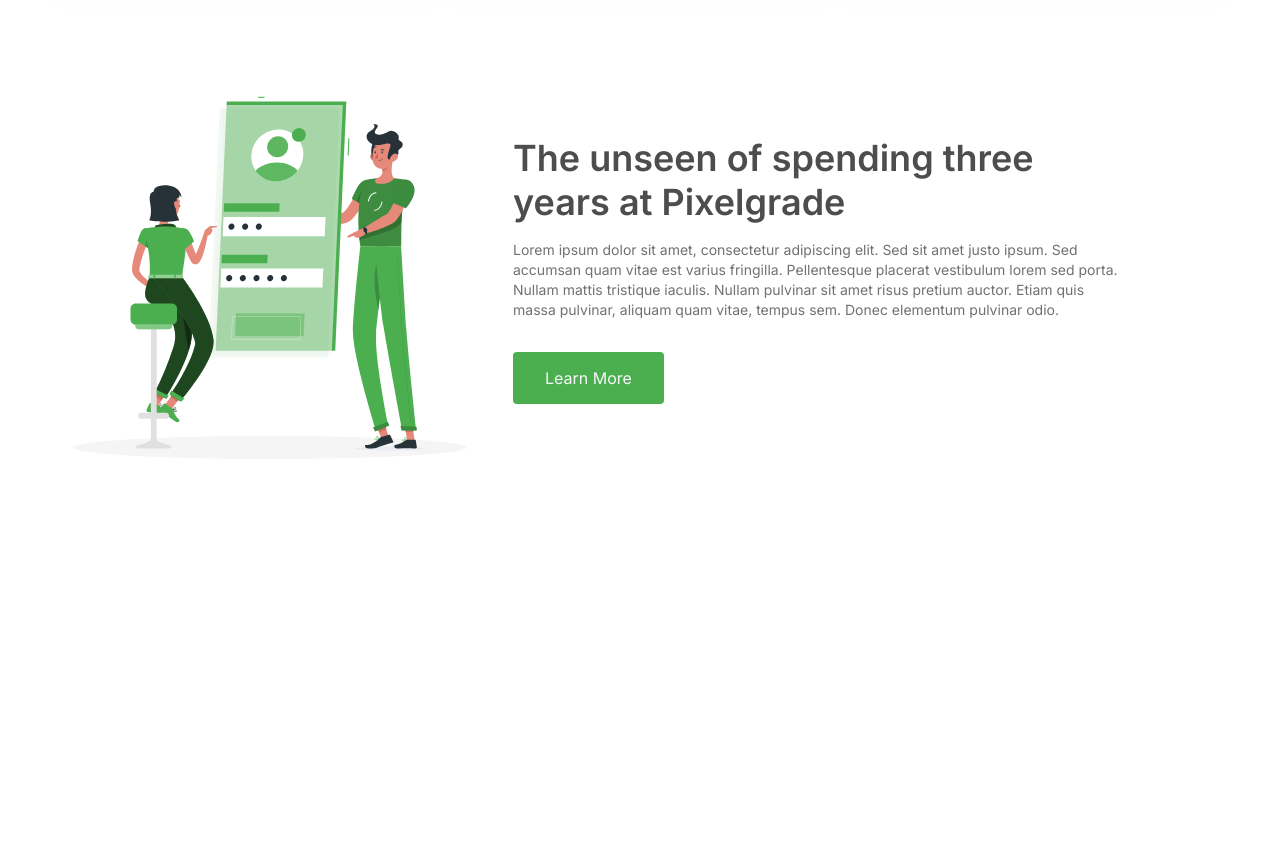
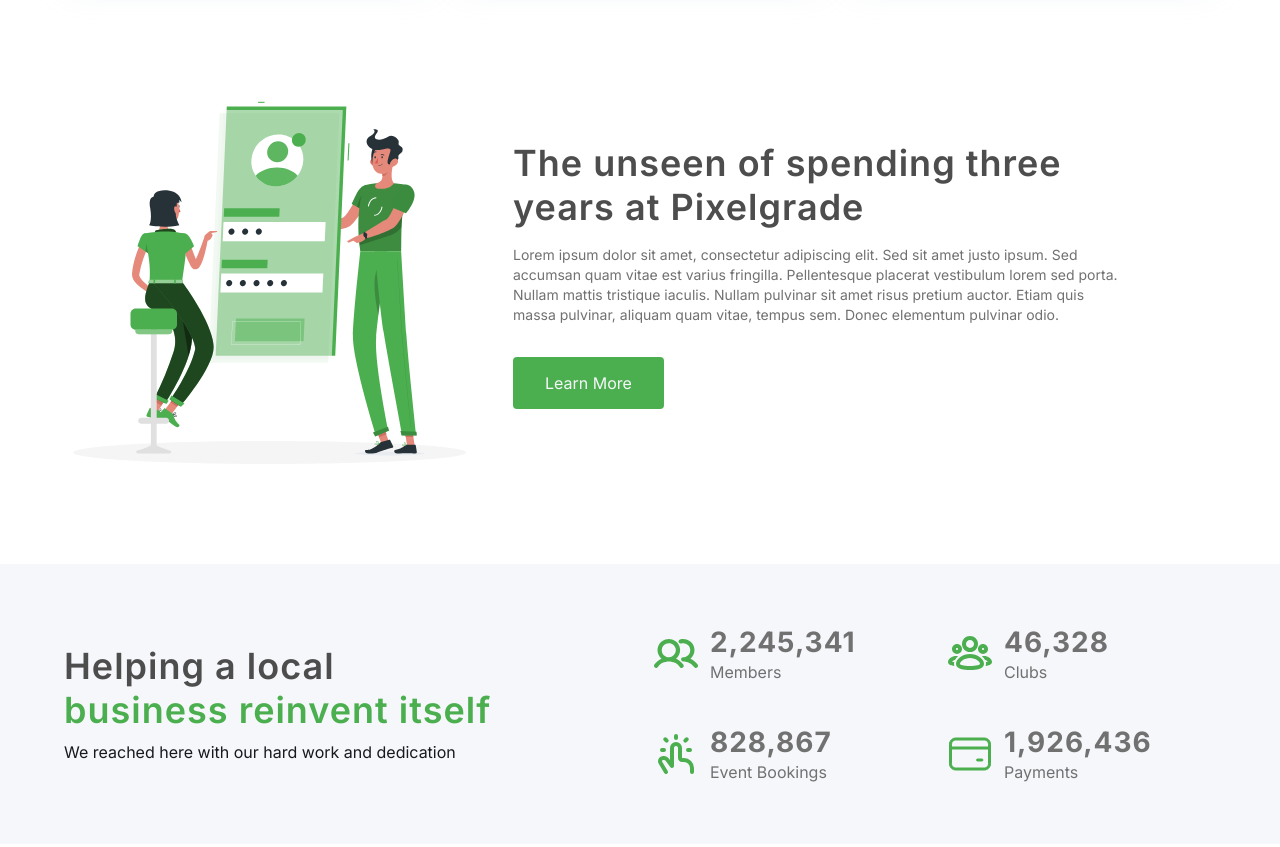
Before and after one commit to quthal/nexcent_609-52_MMV, a plain HTML site: page index.html in a window 1280 px wide. Shown: the part 1440-2287 px from the top of the page. Before the commit the page ends 1949 px from the top, so only its background shows below. Drawn offline with Linux system fonts and the light colour scheme.

Commit message:
Add files via upload

```diff
--- a/index.html
+++ b/index.html
@@ -134,6 +134,47 @@
                 </div>
             </div>
         </section>
+        <section class="achivments">
+            <div class="container">
+                <div class="achivments__content">
+                    <div class="achivments__content-header">
+                        <h2>Helping a local <br><span>business reinvent itself</span></h2>
+                        <p>We reached here with our hard work and dedication</p>
+                    </div>
+                    <div class="achivments__content-group">
+                        <div class="achivments__item">
+                            <img src="img\members.svg" alt="">
+                            <div class="achivments__item-text">
+                                <h3>2,245,341</h3>
+                                <p>Members</p>
+                            </div>
+                        </div>
+                        <div class="achivments__item">
+                            <img src="img\clubs.svg" alt="">
+                            <div class="achivments__item-text">
+                                <h3>46,328</h3>
+                                <p>Clubs</p>
+                            </div>
+                        </div>
+                        <div class="achivments__item">
+                            <img src="img\event bookings.svg" alt="">
+                            <div class="achivments__item-text">
+                                <h3>828,867</h3>
+                                <p>Event Bookings</p>
+                            </div>
+                        </div>
+                        <div class="achivments__item">
+                            <img src="img\payments.svg" alt="">
+                            <div class="achivments__item-text">
+                                <h3>1,926,436</h3>
+                                <p>Payments</p>
+                            </div>
+                        </div>
+                    </div>
+                </div>
+
+            </div>
+        </section>
     </main>
 </body>
 
--- /dev/null
+++ b/style/_achivments.css
@@ -0,0 +1,28 @@
+.achivments {
+    padding: 60px 0;
+    margin: 50px 0;
+    background-color: #F5F7FA;
+
+}
+.achivments__content {
+    display: flex;
+    align-items: center;
+    justify-content: space-between;
+}
+.achivments__content-header {
+    p {
+        color: #18191F;
+    }
+}
+.achivments__content-group {
+    display: grid;
+    grid-template-columns: repeat(2, 270px);
+    column-gap: 24px;
+    row-gap: 40px;
+
+}
+.achivments__item {
+    display: flex;
+    align-items: center;
+    gap: 10px;
+}
--- a/style/_base.css
+++ b/style/_base.css
@@ -26,6 +26,7 @@
     font-weight: 600;
     color: #4D4D4D;
     margin-bottom: 16px;
+    letter-spacing: 2px;
 
     span {
         color: #4CAF4F;
@@ -38,7 +39,17 @@
     font-weight: 600;
     color: #4D4D4D;
     margin-bottom: 8px;
-    letter-spacing: 0;
+    letter-spacing: 1px;
+
+    span {
+        color: #4CAF4F;
+    }
+}
+
+h3 {
+    font-size: 28px;
+    line-height: 36px;
+    letter-spacing: 1px;
 }
 
 ul {
--- a/style/_manage.css
+++ b/style/_manage.css
@@ -41,6 +41,8 @@
     border-radius: 10px 5px 18px 5px;
     width: 50px;
     height: 50px;
+    margin-left: 16px;
+    margin-top: 5px;
 
     img {
         position: absolute;
--- a/style/style.css
+++ b/style/style.css
@@ -4,3 +4,4 @@
 @import "_clients.css";
 @import "_manage.css";
 @import "_unlock.css";
+@import "_achivments.css";
```
Also changed, not shown: img/clubs.svg (added), img/event bookings.svg (added), img/members.svg (added), img/payments.svg (added).
